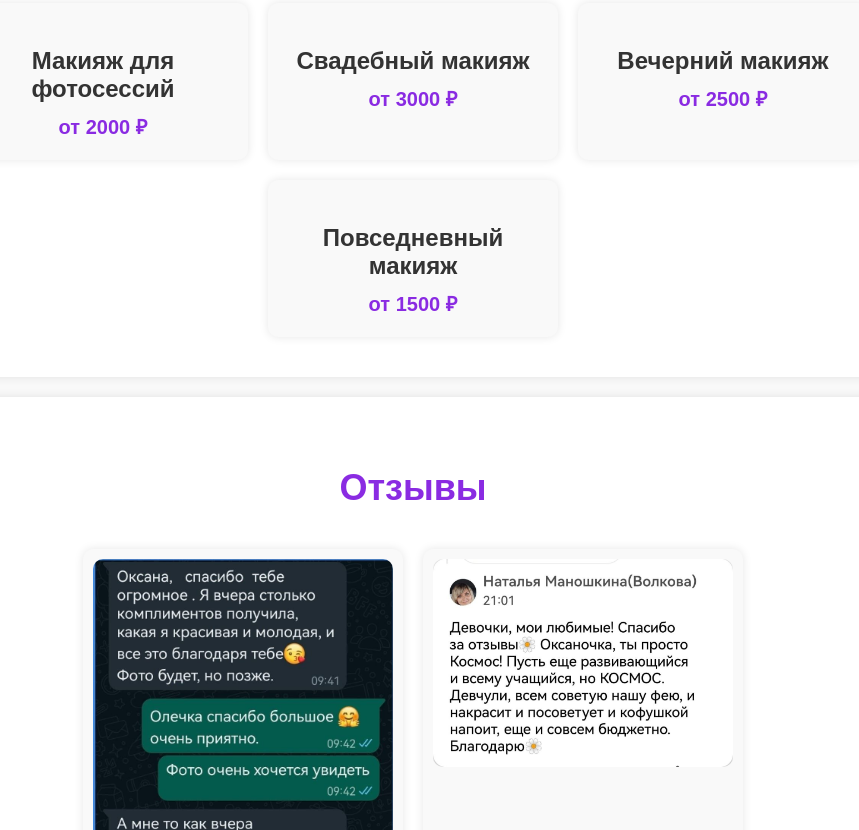
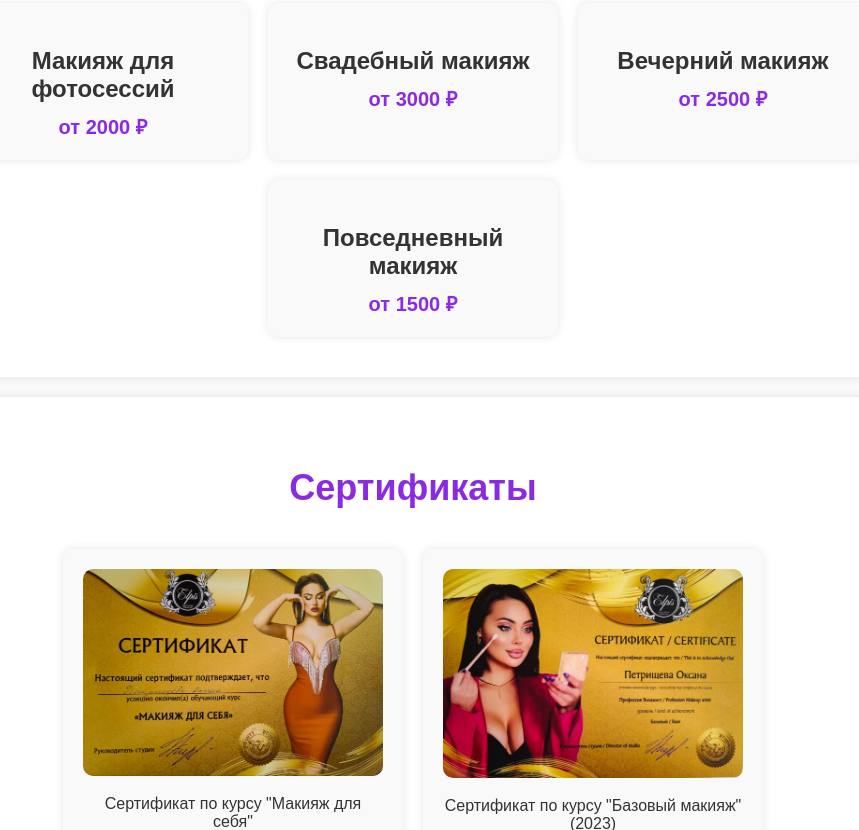
Before and after one commit to Irina-lol/makeup-artist-site, a plain HTML site: page index.html in a window 1280 px wide. Shown: the part 1970-2800 px from the top of the page, without its empty margins (227-1086 px from the left). Drawn offline with Linux system fonts and the light colour scheme.

Commit message:
добавила сертификаты

```diff
--- a/index.html
+++ b/index.html
@@ -150,6 +150,24 @@
   </div>
 </section>
 
+<!-- Секция "Сертификаты" -->
+<section id="certificates">
+  <h2>Сертификаты</h2>
+  <div class="certificates-container">
+    <!-- Сертификат 1 -->
+    <div class="certificate">
+      <img src="ser1.jpg" alt="Сертификат 1">
+      <p>Сертификат по курсу "Макияж для себя"</p>
+    </div>
+
+    <!-- Сертификат 2 -->
+    <div class="certificate">
+      <img src="ser2.jpg" alt="Сертификат 2">
+      <p>Сертификат по курсу "Базовый макияж" (2023)</p>
+    </div>
+  </div>
+</section>
+
 <!-- Секция "Отзывы" -->
 <section id="reviews">
   <h2>Отзывы</h2>
--- a/script.js
+++ b/script.js
@@ -8,3 +8,18 @@ document.getElementById('show-portfolio').addEventListener('click', function() {
       this.textContent = 'Показать портфолио'; // Меняем текст кнопки
     }
   });
+
+  const certificates = document.querySelectorAll('.certificate');
+
+const checkVisibility = () => {
+  certificates.forEach(certificate => {
+    const certificateTop = certificate.getBoundingClientRect().top;
+    const certificateBottom = certificate.getBoundingClientRect().bottom;
+    if (certificateTop < window.innerHeight && certificateBottom > 0) {
+      certificate.classList.add('visible');
+    }
+  });
+};
+
+window.addEventListener('scroll', checkVisibility);
+window.addEventListener('load', checkVisibility);
--- a/style.css
+++ b/style.css
@@ -394,6 +394,85 @@ h2 {
   }
 }
 
+/* Секция "Сертификаты" */
+#certificates {
+  padding: 40px 20px;
+  background-color: white;
+  border-radius: 10px;
+  box-shadow: 0 0 10px rgba(0, 0, 0, 0.1);
+  margin: 20px;
+  text-align: center;
+}
+
+#certificates h2 {
+  font-size: 36px;
+  color: #8a2be2;
+  margin-bottom: 40px;
+}
+
+.certificates-container {
+  display: flex;
+  flex-wrap: wrap;
+  justify-content: center;
+  gap: 20px;
+}
+
+.certificate {
+  background-color: #f9f9f9;
+  border-radius: 10px;
+  padding: 20px;
+  width: 300px;
+  box-shadow: 0 0 10px rgba(0, 0, 0, 0.1);
+  transition: transform 0.3s ease, box-shadow 0.3s ease;
+  opacity: 0;
+  transform: translateY(20px);
+  transition: opacity 0.6s ease-out, transform 0.6s ease-out;
+}
+
+.certificate.visible {
+  opacity: 1;
+  transform: translateY(0);
+}
+
+.certificate:hover {
+  transform: translateY(-5px);
+  box-shadow: 0 5px 15px rgba(0, 0, 0, 0.2);
+}
+
+.certificate img {
+  width: 100%;
+  border-radius: 10px;
+  margin-bottom: 15px;
+}
+
+.certificate p {
+  font-size: 16px;
+  color: #333;
+  margin: 0;
+}
+
+@media (max-width: 768px) {
+  .certificates-container {
+    flex-direction: column;
+    align-items: center;
+    gap: 15px;
+  }
+
+  .certificate {
+    width: 100%;
+    max-width: 300px;
+    padding: 15px;
+  }
+
+  #certificates h2 {
+    font-size: 28px;
+  }
+
+  .certificate p {
+    font-size: 14px;
+  }
+}
+
 /* Секция "Отзывы" */
 #reviews {
   padding: 40px 20px;
```
Also changed, not shown: icons.png (deleted), iconsinstagram.png (deleted), iconsvk.png (deleted), iconswhatsapp.png (deleted), ser1.jpg (added), ser2.jpg (added).
